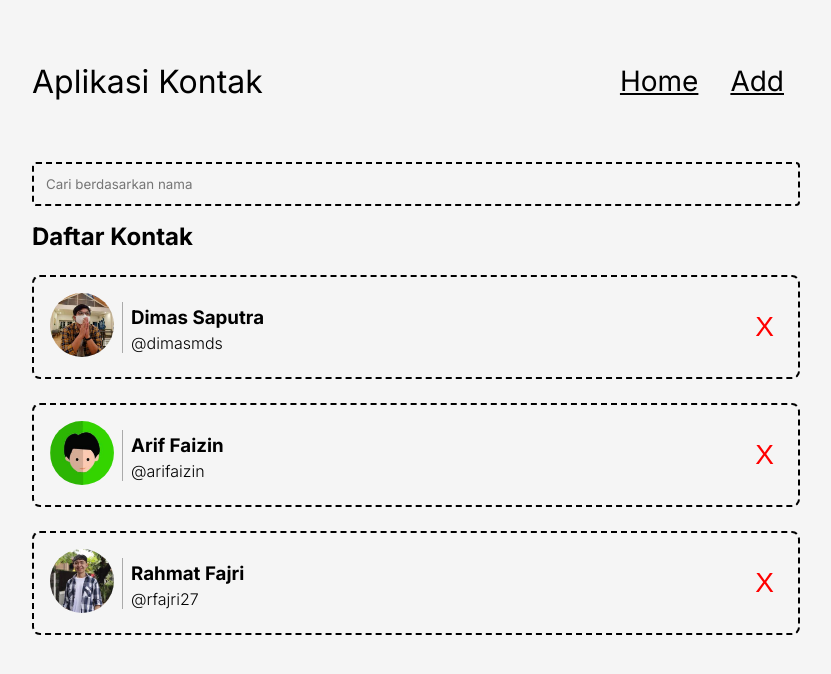
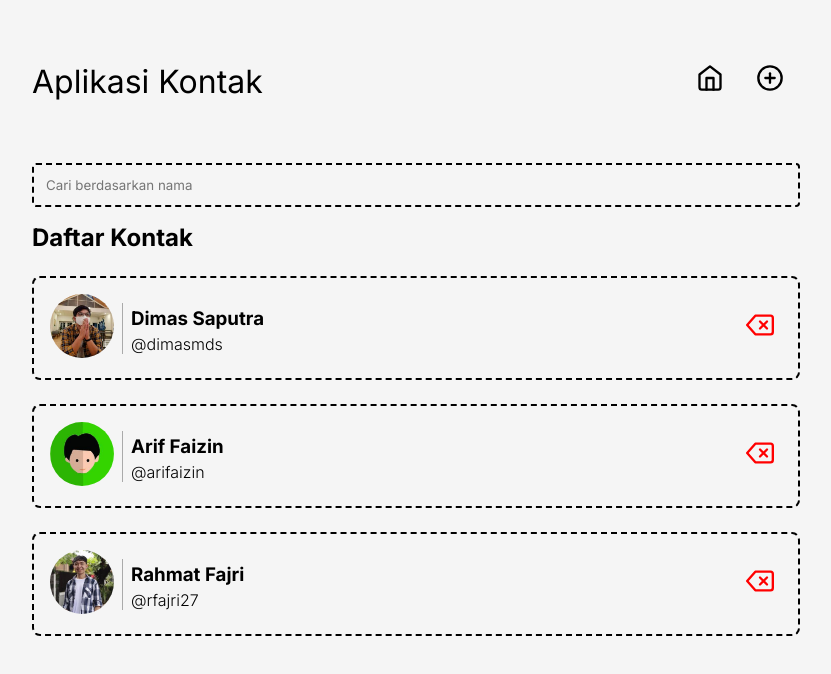
Before and after one commit to rbyrndi/contacts-app-v19, a React (Vite) app in the folder contacts-app/: page / in a window 1280 px wide. Shown: the top 674 px of the page, without its empty margins (224-1055 px from the left). Built offline with nearby package versions, Linux system fonts and the light colour scheme.

Commit message:
feat: add react-icons dependency and update components to use icons in Navigation and DeleteButton

```diff
--- a/contacts-app/package.json
+++ b/contacts-app/package.json
@@ -13,6 +13,7 @@
     "prop-types": "^15.8.1",
     "react": "^19.1.1",
     "react-dom": "^19.1.1",
+    "react-icons": "^5.6.0",
     "react-router-dom": "^7.14.1"
   },
   "devDependencies": {
--- a/contacts-app/src/components/DeleteButton.jsx
+++ b/contacts-app/src/components/DeleteButton.jsx
@@ -1,9 +1,16 @@
 import React from 'react';
+import PropTypes from 'prop-types';
+import { FiDelete } from 'react-icons/fi';
 
-function DeleteButton(props) {
-  const { id, onDelete } = props;
 
-  return <button className='contact-item__delete' onClick={() => onDelete(id)}>X</button>
+
+function DeleteButton({ id, onDelete }) {
+  return <button className='contact-item__delete' onClick={() => onDelete(id)}><FiDelete /></button>
 }
 
+DeleteButton.propTypes = {
+  id: PropTypes.string.isRequired,
+  onDelete: PropTypes.func.isRequired,
+};
+
 export default DeleteButton;
--- a/contacts-app/src/components/Navigation.jsx
+++ b/contacts-app/src/components/Navigation.jsx
@@ -1,12 +1,13 @@
 import React from 'react';
 import { Link } from 'react-router-dom';
+import { FiHome, FiPlusCircle } from 'react-icons/fi';
 
 function Navigation() {
     return (
         <nav className="navigation">
             <ul>
-                <li><Link to="/">Home</Link></li>
-                <li><Link to="/add">Add</Link></li>
+                <li><Link to="/"><FiHome /></Link></li>
+                <li><Link to="/add"><FiPlusCircle /></Link></li>
             </ul>
         </nav>
     );
--- a/contacts-app/src/pages/HomePage.jsx
+++ b/contacts-app/src/pages/HomePage.jsx
@@ -2,6 +2,20 @@ import React from 'react';
 import ContactList from '../components/ContactList';
 import { deleteContact, getContacts } from '../utils/data';
 import SearchBar from '../components/SearchBar';
+import { useSearchParams } from 'react-router-dom';
+import { func } from 'prop-types';
+
+
+function HomePageWrapper() {
+    const [searchParams, setSearchParams] = useSearchParams();
+    const keyword = searchParams.get('keyword');
+
+    function changeSearchParams(keyword) {
+        setSearchParams({ keyword });
+    }
+
+    return <HomePage defaultKeyword={keyword} keywordChange={changeSearchParams} />
+}
 
 
 class HomePage extends React.Component {
@@ -10,7 +24,7 @@ class HomePage extends React.Component {
 
         this.state = {
             contacts: getContacts(),
-            keyword: '',
+            keyword: props.defaultKeyword || '',
         }
 
         this.onKeywordChangeEventHandler = this.onKeywordChangeEventHandler.bind(this);
@@ -23,6 +37,8 @@ class HomePage extends React.Component {
                 keyword,
             }
         });
+
+        this.props.keywordChange(keyword);
     }
 
     onDeleteHandler(id) {
@@ -53,4 +69,4 @@ class HomePage extends React.Component {
     }
 }
 
-export default HomePage;
+export default HomePageWrapper;
```
Also changed, not shown: 1 other file (tests, documents, lock files or other folders).
